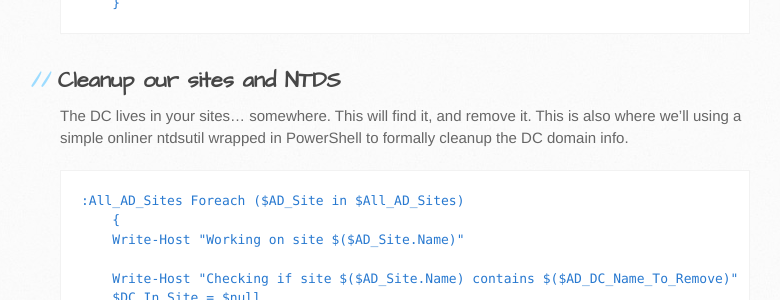
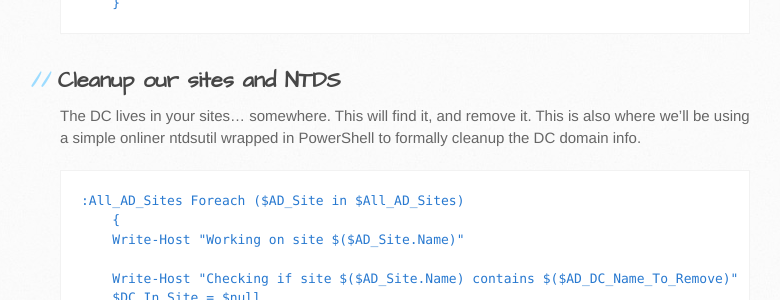
Before and after one commit to ericcsinger/ericcsinger.github.io, a Jekyll site: the page built from _posts/2020-11-26-PowerShell-Remove-a-failed-domain-controller.md, in a window 1280 px wide and 900 px high, scrolled down 2294 px. Shown: the part 153-453 px from the top of the window, without its empty margins (110-890 px from the left). Built offline with Jekyll 4.4.1, drawn with Linux system fonts in a browser that asks for light colours; our own code applies the rules of GitHub Pages for plain Markdown files; some of the changed text lies outside the part shown.

````diff
--- a/_posts/2020-11-26-PowerShell-Remove-a-failed-domain-controller.md
+++ b/_posts/2020-11-26-PowerShell-Remove-a-failed-domain-controller.md
@@ -113,7 +113,7 @@ If ($All_Roles_To_Move_Count -gt 0)
 ```
 
 ## Cleanup our sites and NTDS
-The DC lives in your sites... somewhere.  This will find it, and remove it.  This is also where we'll using a simple onliner ntdsutil wrapped in PowerShell to formally cleanup the DC domain info.
+The DC lives in your sites... somewhere.  This will find it, and remove it.  This is also where we'll be using a simple onliner ntdsutil wrapped in PowerShell to formally cleanup the DC domain info.
 
 ```PowerShell
 :All_AD_Sites Foreach ($AD_Site in $All_AD_Sites)
````
Also changed, not shown: other parts of _posts/2020-11-26-PowerShell-Remove-a-failed-domain-controller.md (+1 -1 lines).
